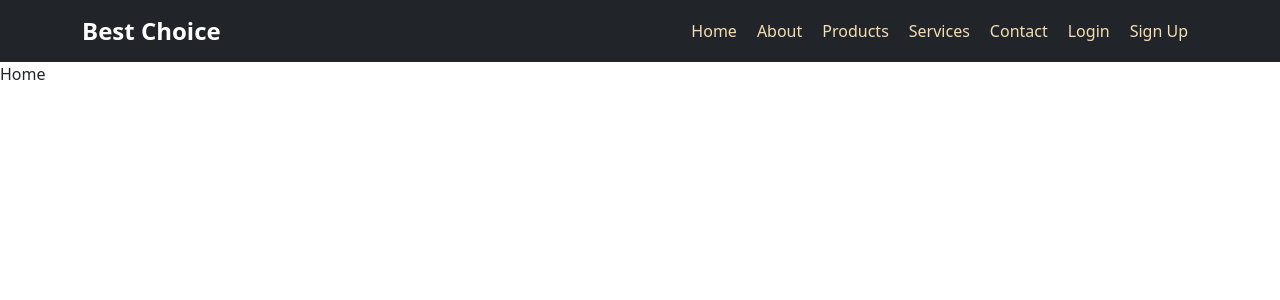
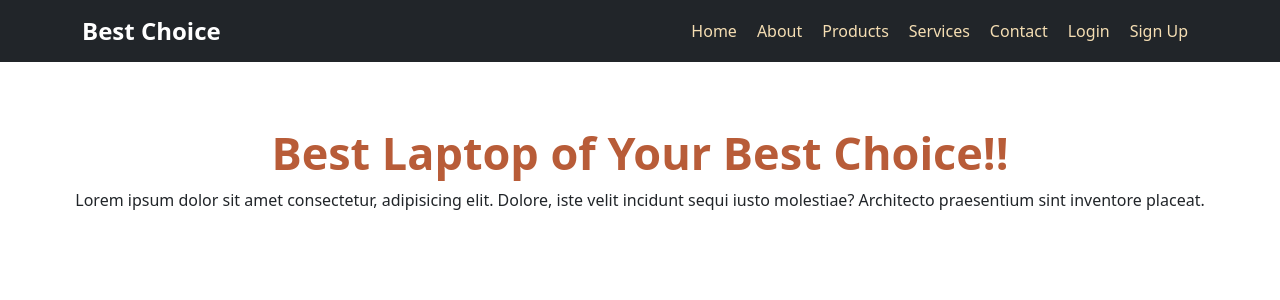
Before and after one commit to anishazahan/Best-Choice-Laptop, a React (Create React App) app: page / in a window 1280 px wide. Shown: the top 300 px of the page. Built offline with nearby package versions, Linux system fonts and the light colour scheme.

Commit message:
banner section

```diff
--- /dev/null
+++ b/src/Pages/Home/Components/Banner.css
@@ -0,0 +1,17 @@
+
+
+
+/* .banner{
+    width: 100%;
+   min-height: 90vh;
+    background-image: url("../../../img/online-shopping-concept-shopping-cart-laptop-carton-boxes-e-commerce-big-sales-3d-rendering_634053-7\ \(1\).jpg");
+    background-repeat: no-repeat;
+    background-size: cover;
+
+} */
+.banner-heading{
+    padding-top: 5%;
+    font-weight: 700;
+    font-size: 45px;
+    color: #B85C38;
+}
--- /dev/null
+++ b/src/Pages/Home/Components/Banner.js
@@ -0,0 +1,18 @@
+import React from 'react'
+import bannerImg from "../../../img/online-shopping-concept-shopping-cart-laptop-carton-boxes-e-commerce-big-sales-3d-rendering_634053-7 (1).jpg"
+import './Banner.css'
+
+const Banner = () => {
+  return (
+    <div className='banner' >
+        <div className="banner-content h-100  text-center">
+            <h2 className='banner-heading'>Best Laptop of Your Best Choice!!</h2>
+            <p>Lorem ipsum dolor sit amet consectetur, adipisicing elit. Dolore, iste velit incidunt sequi iusto molestiae? Architecto praesentium sint inventore placeat.</p>
+
+        </div>
+
+    </div>
+  )
+}
+
+export default Banner
--- a/src/Pages/Home/Home.js
+++ b/src/Pages/Home/Home.js
@@ -1,8 +1,11 @@
 import React from 'react'
+import Banner from './Components/Banner'
 
 const Home = () => {
   return (
-    <div>Home</div>
+    <div>
+        <Banner></Banner>
+    </div>
   )
 }
 
```
Also changed, not shown: src/img/online-shopping-concept-shopping-cart-laptop-carton-boxes-e-commerce-big-sales-3d-rendering_634053-7 (1).jpg (added), src/img/online-shopping-concept-shopping-cart-laptop-carton-boxes-e-commerce-big-sales-3d-rendering_634053-7.jpg (deleted).
